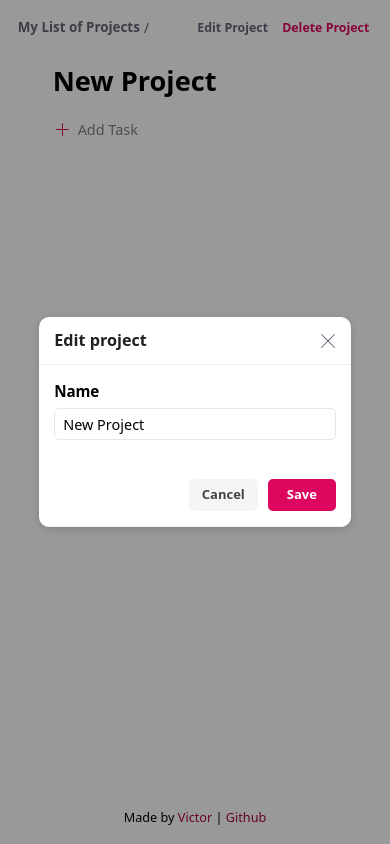
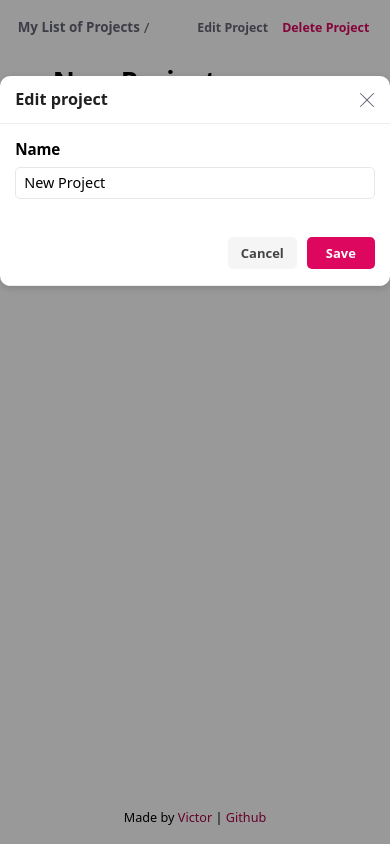
Before and after one commit to itsvictoroyedeji/todo-list-app, a website built with webpack: page src/template.html in a window 390 px wide. Both pictures are taken after a click on the button "Edit Project". Built offline with nearby package versions, Linux system fonts and the light colour scheme.

Commit message:
fix: 3rd attempt to fix mobile open dialog not showing

```diff
--- a/src/styles.css
+++ b/src/styles.css
@@ -943,12 +943,12 @@ a {
 }
 
 /* Add Task modal */
-#addTaskDialog[open],
+/* #addTaskDialog[open],
 #addProjectDialog[open] {
   position: fixed;
   inset: 0 0 0 0;
   margin: auto;
-}
+} */
 
 #addTaskDialog,
 #addProjectDialog {
@@ -968,16 +968,22 @@ a {
   outline: none !important;
 }
 
-
-
-/* @keyframes modal-dialog {
+@keyframes modal-dialog {
   0% {
     opacity: 0;
   }
   100% {
     opacity: 1;
   }
-} */
+}
+
+@media screen and (max-width: 25em) {
+  #addTaskDialog,
+  #addProjectDialog {
+    width: 100%;
+  }
+}
+
 
 #addTaskDialog::backdrop,
 #addProjectDialog::backdrop {
```
